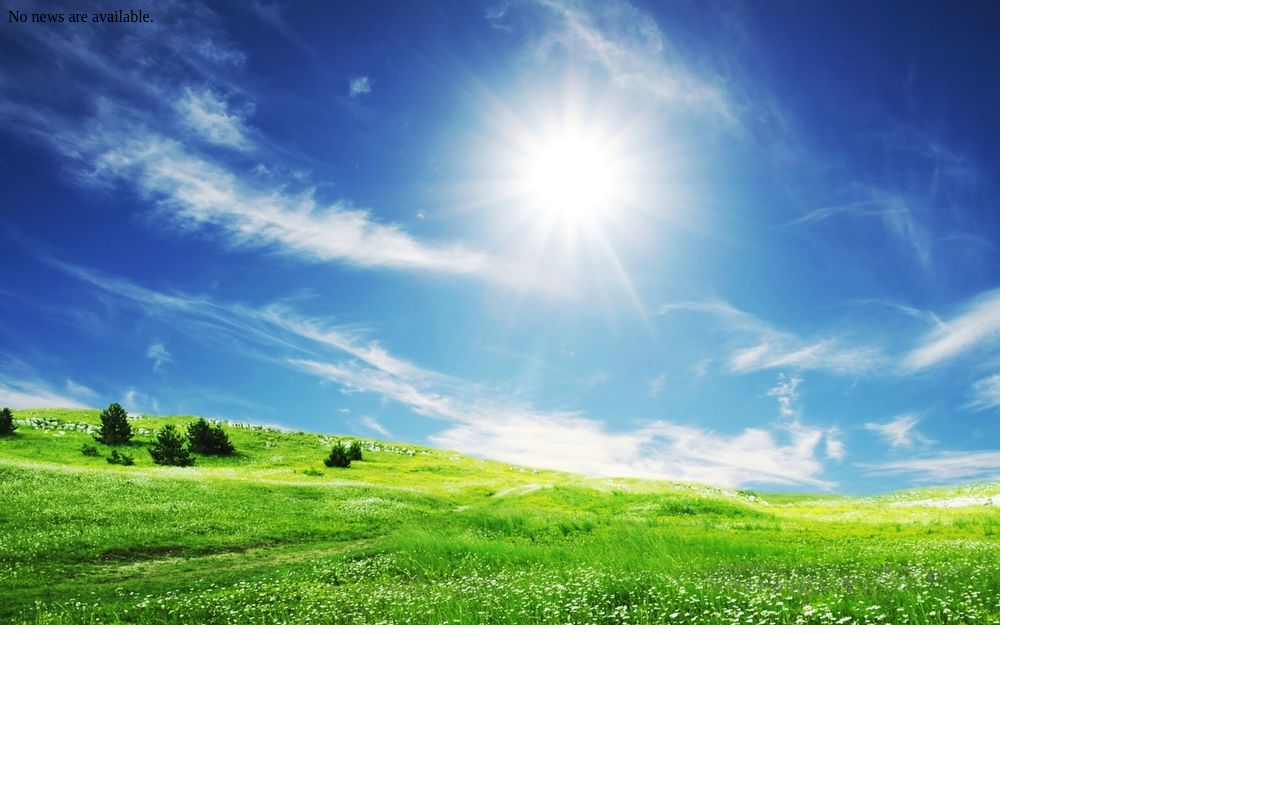
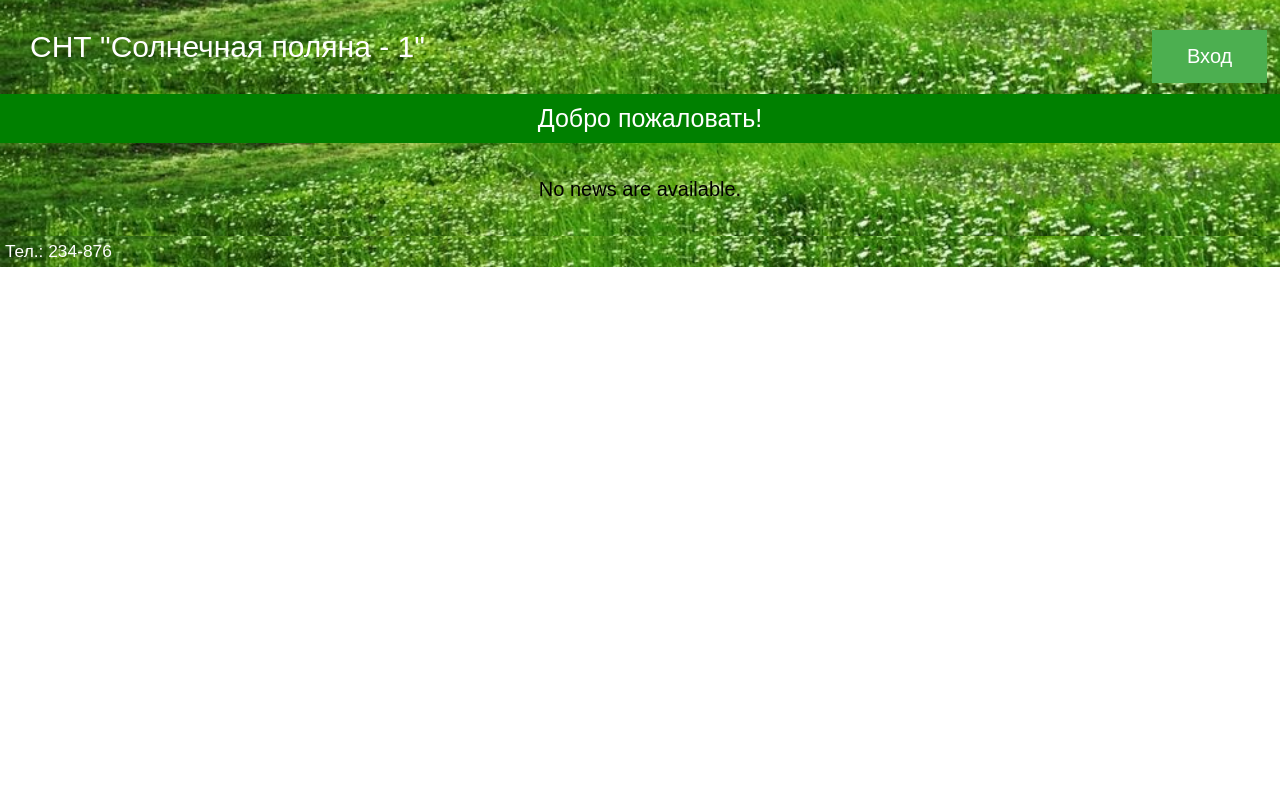
Before and after one commit to handsinoil/metering, a Django app: page / in a window 1280 px wide; the page is wider, and only the part inside the window is pictured. Run offline with Django 3.2, Linux system fonts and the light colour scheme; data that the repository does not hold is empty.

Commit message:
перед исправлением

```diff
--- a/mysite/meter/admin.py
+++ b/mysite/meter/admin.py
@@ -37,9 +37,9 @@ class UnitValueAdmin(admin.ModelAdmin):
 
 class NewsAdmin(admin.ModelAdmin):
 	list_display = ('id', 'title', 'created_at', 'updated_at', 'content')
-	list_display_links = ('id', 'title')
+	list_display_links = ('id',)
 	search_fields = ('title', 'content')
-	list_editable = ('content',)
+	list_editable = ('content', 'title')
 
 
 admin.site.register(UsersSNT, AdminUsersSNT)
--- a/mysite/meter/models.py
+++ b/mysite/meter/models.py
@@ -65,6 +65,6 @@ class News(models.Model):
 		return self.title
 
 	class Meta:
-		verbose_name = 'Новость'
-		verbose_name_plural = 'Новости'
+		verbose_name = 'Оплата'
+		verbose_name_plural = 'Оплата'
 		ordering = ['-created_at']
--- a/mysite/meter/static/meter/style.css
+++ b/mysite/meter/static/meter/style.css
@@ -1,7 +1,59 @@
-li a {
-    color: green;
+
+body{
+    font: 13pt Arial, Helvetica, sans-serif; /* Шрифт теста */
+    margin: 0;
 }
-body {
-    position: center;
-    background: white url("images/pole.jpg") no-repeat;
+.header{
+    font-size: 30px; /* Размер текста в шапке */
+    text-align: left; /* Выравнивание текст шапки по центру */
+    width: 100%;
+    height: auto;
+    padding: 30px; /* Отступы внутри блока шапки */
+    background: url("images/pole.jpg") no-repeat center bottom; /* Цвет фона шапки */
+    color: #fff; /* Цвет текста */
+    /*background-image: url(images/pole.jpg) no-repeat center bottom;*/
+    background-size: 100%;
+
 }
+.button{
+    display: inline-block;
+    position: absolute;
+    border: none;
+    color: #fff;
+    text-decoration: none;
+    padding: 15px 35px;
+    left: 90%;
+    font-size: 20px;
+    text-align: center;
+    background: #4CAF50;
+}
+.sidebar{
+    color: white;
+    width: 100%;
+    height: auto;
+    padding: 10px; /* Отступы внутри левого блока */
+
+    background-color: green;
+    text-align: center;
+    font-size: 25px;
+}
+.main{
+    color: black;
+    /*background-color: #eee;*/
+    width: auto;
+    height: auto;
+    padding: 15px; /* Отступы внутри правого блока */
+    background-size: contain;
+    background: url(images/pole.jpg) repeat center bottom; /* Цвет фона правого блока */
+    text-align: center;
+    font-size: 20px;
+    background-size: 100%;
+}
+.footer{
+    background: url(images/pole.jpg) no-repeat center bottom; /* Цвет фона нижнего блока-подвала */
+    color: #fff; /* Цвет текста подвала */
+    padding: 5px; /* Отступы внутри блока */
+    width: auto;
+    height: auto;
+    background-size: 100%;
+}
--- a/mysite/meter/templates/meter/index.html
+++ b/mysite/meter/templates/meter/index.html
@@ -2,13 +2,36 @@
 
 <link rel="stylesheet" type="text/css" href="{% static 'meter/style.css' %}">
 
+
+<!DOCTYPE html>
+<html lang="ru">
+{% load static %}
+<head>
+    <meta charset="utf-8">
+    <title>Главная страница</title>
+
+</head>
+<body>
+<div class="header">
+    <a href="#" class="button">Вход</a>
+    СНТ "Солнечная поляна - 1"</div>
+
+<div class="sidebar">Добро пожаловать!</div>
+
+<div class="main">
     {% if listing %}
-<ul>
+
         {% for question in listing %}
         <li><a href="/meter/{{ question.title }}/">{{ question.title }}</a></li>
         <p>{{question.content}}</p>
         {% endfor %}
-</ul>
+
     {% else %}
     <p>No news are available.</p>
     {% endif %}
+
+</div>
+<div class="footer">Тел.: 234-876
+</div>
+</body>
+</html>
```
Also changed, not shown: mysite/meter/templates/meter/entre.html (added, +10 -0 lines), mysite/meter/templates/meter/history.html (added, +10 -0 lines), mysite/meter/templates/meter/kvitanci.html (added, +10 -0 lines), mysite/meter/templates/meter/lk.html (added, +10 -0 lines), mysite/meter/templates/meter/snt_admin.html (added, +10 -0 lines). Lines whose indentation alone changed are shown as unchanged.
